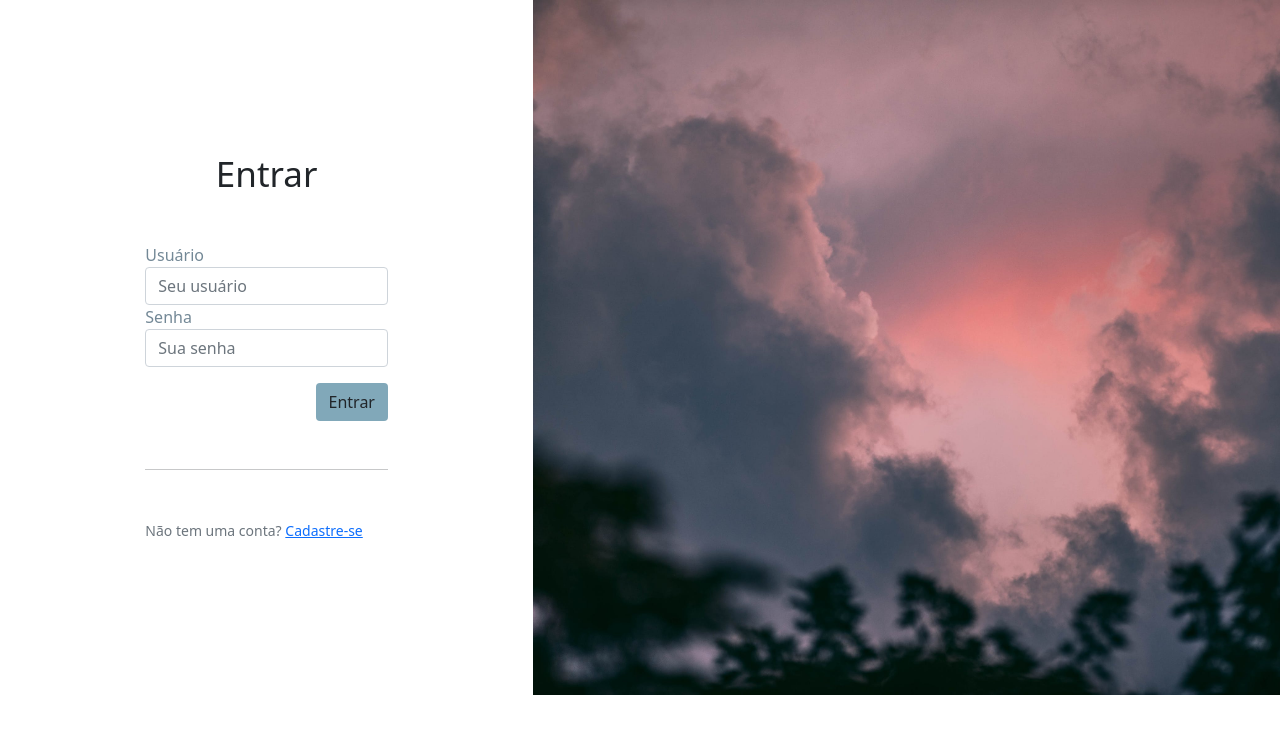
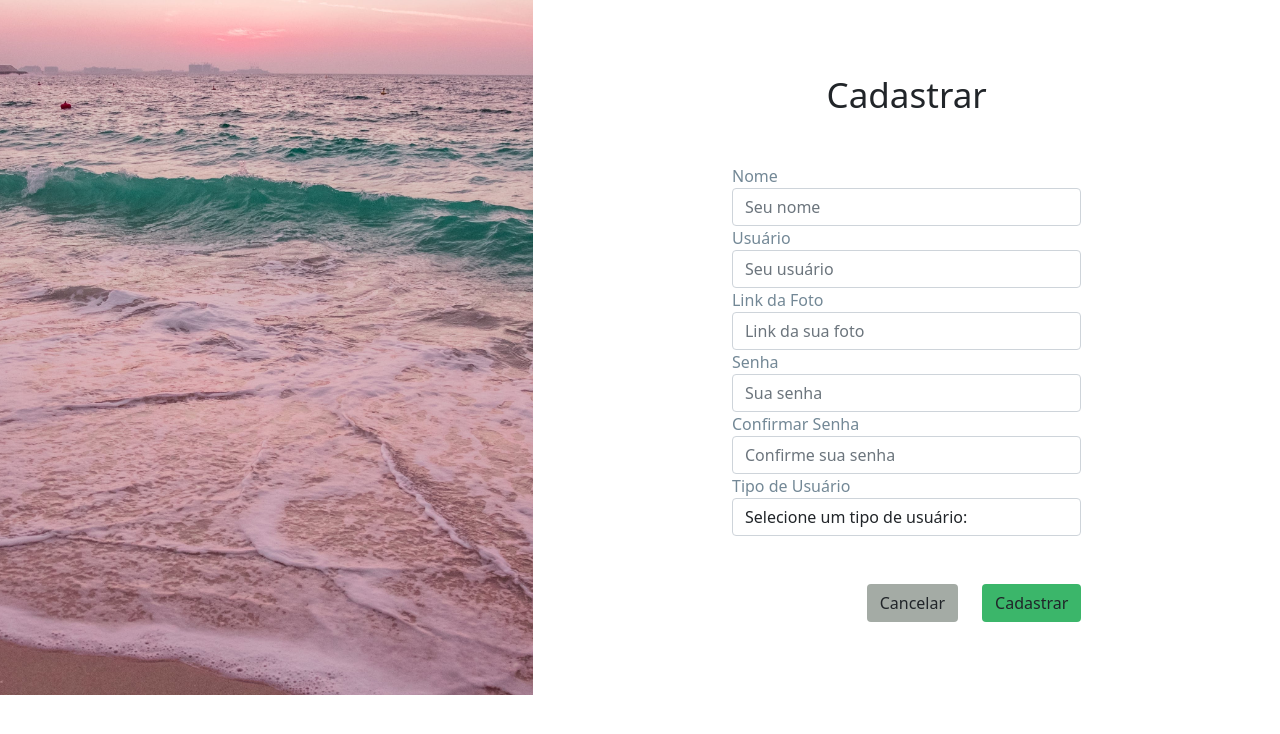
Before and after one commit to GiovannaTorres/blogPessoal-front, an Angular app: page /cadastrar in a window 1280 px wide. Before the commit this address led to /. Shown: the top 734 px of the page. Built offline with nearby package versions, Linux system fonts and the light colour scheme.

Commit message:
implementação de rotas

```diff
--- a/src/app/app-routing.module.ts
+++ b/src/app/app-routing.module.ts
@@ -1,7 +1,16 @@
 import { NgModule } from '@angular/core';
 import { RouterModule, Routes } from '@angular/router';
+import { CadastrarComponent } from './cadastrar/cadastrar.component';
+import { EntrarComponent } from './entrar/entrar.component';
 
-const routes: Routes = [];
+const routes: Routes = [
+
+  {path: '', redirectTo: 'entrar', pathMatch: 'full'},
+
+  {path: 'entrar', component: EntrarComponent},
+  {path: 'cadastrar', component: CadastrarComponent}
+
+];
 
 @NgModule({
   imports: [RouterModule.forRoot(routes)],
--- a/src/app/app.component.html
+++ b/src/app/app.component.html
@@ -1 +1 @@
-<app-entrar></app-entrar>
+<router-outlet></router-outlet>
--- a/src/app/cadastrar/cadastrar.component.html
+++ b/src/app/cadastrar/cadastrar.component.html
@@ -44,7 +44,7 @@
                 </div>
 
                 <div class="d-flex justify-content-end mt-5">
-                    <button type="submit" id="btn-cancelar" class="btn me-4">Cancelar</button>
+                    <button type="submit" id="btn-cancelar" class="btn me-4" routerLink='/entrar'>Cancelar</button>
                     <button type="submit" id="btn-cadastrar" class="btn">Cadastrar</button>
                 </div>
                 </div>
--- a/src/app/entrar/entrar.component.html
+++ b/src/app/entrar/entrar.component.html
@@ -22,7 +22,7 @@
 
                     <hr class="mb-5 mt-5">
                     <small class="form-text text-muted text-center">
-                        Não tem uma conta? <a href="">Cadastre-se</a>
+                        Não tem uma conta? <a routerLink='/cadastrar'>Cadastre-se</a>
                     </small>
 
                 </div>
```
